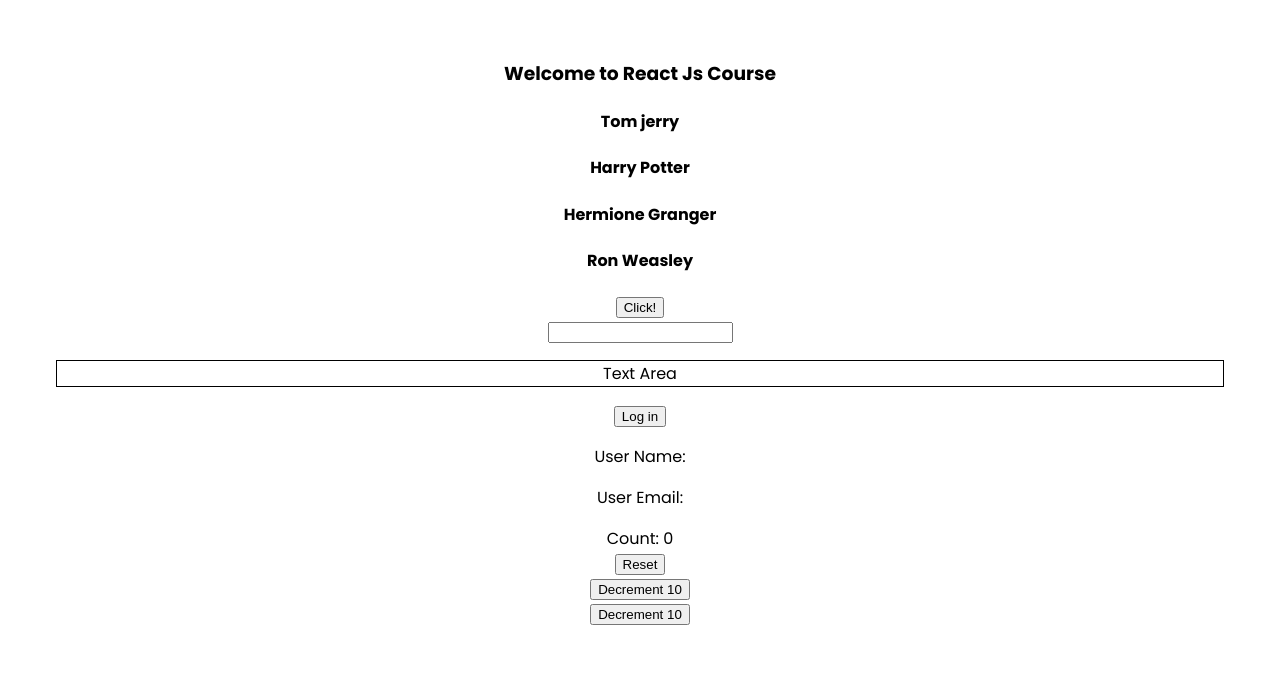
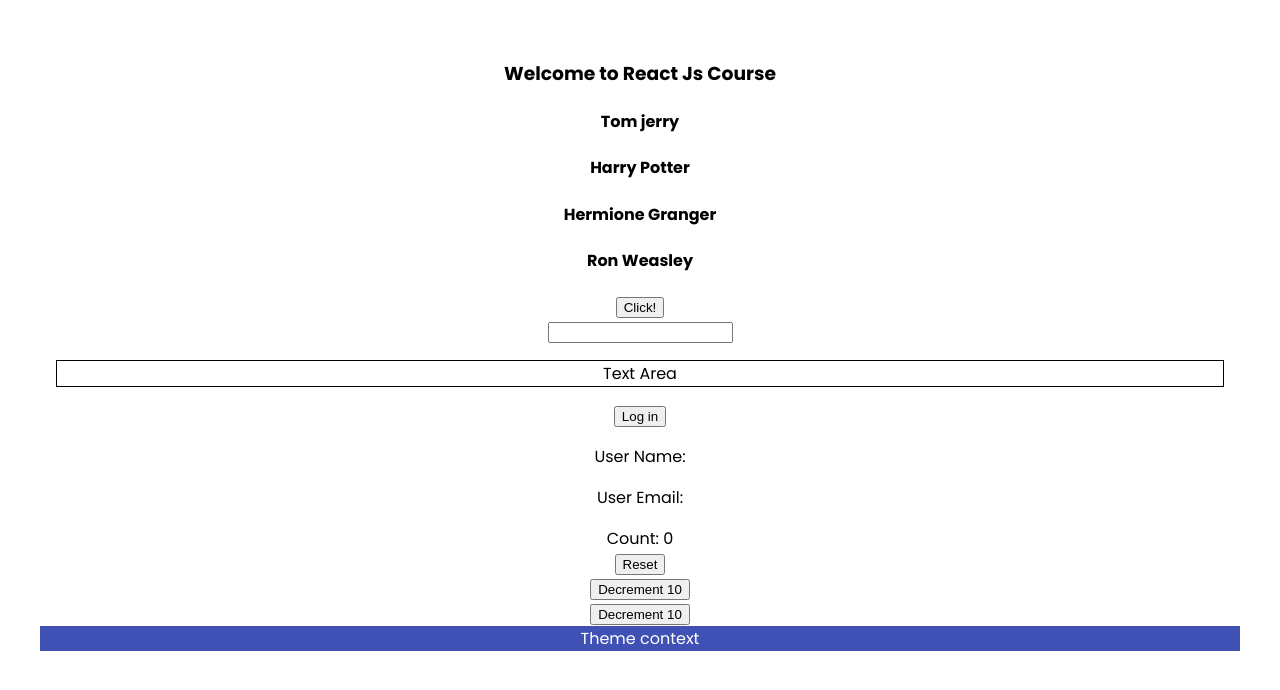
Before and after one commit to imkarthickperumal/react-typescript, a React (Vite) app: page / in a window 1280 px wide. Shown: the top 690 px of the page. Built offline with nearby package versions, Linux system fonts and the light colour scheme.

Commit message:
Typescript | useContext props

```diff
--- a/src/App.tsx
+++ b/src/App.tsx
@@ -8,6 +8,8 @@
 import { StyleContainer } from "./components/StyleContainer";
 import { User } from "./components/state/User";
 import { Counter } from "./components/state/Counter";
+import { Box } from "./components/context/Box";
+import { ThemeContextProvider } from "./components/context/ThemeContext";
 
 function App() {
   // Object props type
@@ -68,6 +70,9 @@
 
       {/* useReducer Props */}
       <Counter />
+      <ThemeContextProvider>
+        <Box />
+      </ThemeContextProvider>
     </>
   );
 }
--- /dev/null
+++ b/src/components/context/Box.tsx
@@ -0,0 +1,13 @@
+import { useContext } from "react";
+import { ThemeContext } from "./ThemeContext";
+
+export const Box = () => {
+  const theme = useContext(ThemeContext);
+  return (
+    <div
+      style={{ backgroundColor: theme.primary.main, color: theme.primary.text }}
+    >
+      Theme context
+    </div>
+  );
+};
--- /dev/null
+++ b/src/components/context/ThemeContext.tsx
@@ -0,0 +1,16 @@
+import React, { createContext } from "react";
+import { theme } from "./theme";
+
+type ThemeContextProviderProps = {
+  children: React.ReactNode;
+};
+
+export const ThemeContext = createContext(theme);
+
+export const ThemeContextProvider = ({
+  children,
+}: ThemeContextProviderProps) => {
+  return (
+    <ThemeContext.Provider value={theme}>{children}</ThemeContext.Provider>
+  );
+};
--- /dev/null
+++ b/src/components/context/theme.ts
@@ -0,0 +1,10 @@
+export const theme = {
+  primary: {
+    main: "#3f51b5",
+    text: "#fff",
+  },
+  secondary: {
+    main: "#f50057",
+    text: "#fff",
+  },
+};
```
